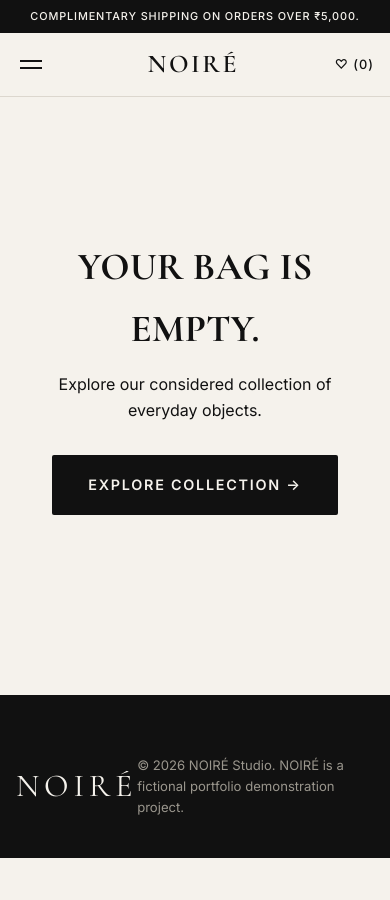
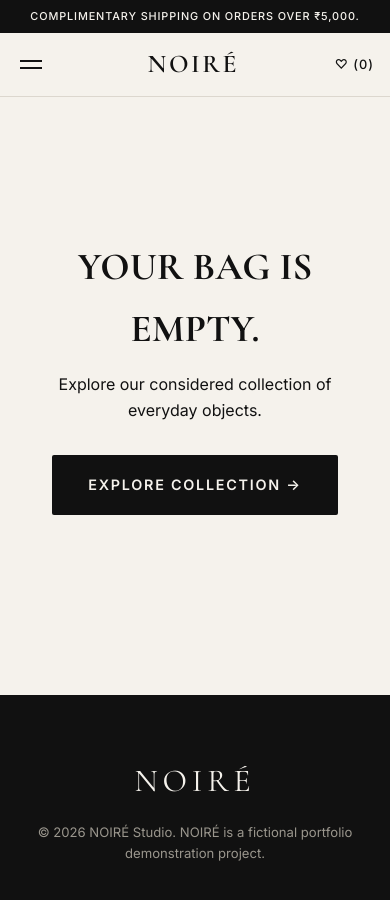
Before and after one commit to AvixLabs-Official/Noire-Store, a website: page cart/cart.html in a window 390 px wide. Before the commit the page ends 858 px from the top, so only its background shows below. Drawn offline with nearby package versions, Linux system fonts and the light colour scheme.

Commit message:
Ensure announcement bar, header, and site footer cover 100% full width across all devices with responsive flex column reflow on mobile

```diff
--- a/cart/cart.html
+++ b/cart/cart.html
@@ -59,8 +59,8 @@
     </div>
   </main>
 
-  <footer style="padding:60px 0 40px; background-color:var(--text-primary); color:var(--bg-primary);">
-    <div class="container" style="display:flex; justify-content:space-between; align-items:center;">
+  <footer class="site-footer">
+    <div class="container footer-container">
       <span style="font-family:var(--font-heading); font-size:2rem; letter-spacing:0.15em;">NOIRÉ</span>
       <div style="font-size:0.82rem; color:var(--text-muted);">
         &copy; 2026 NOIRÉ Studio. NOIRÉ is a fictional portfolio demonstration project.
--- a/css/responsive.css
+++ b/css/responsive.css
@@ -88,6 +88,12 @@
     grid-template-columns: 1fr;
     gap: 12px;
   }
+
+  .footer-container {
+    flex-direction: column;
+    gap: 16px;
+    text-align: center;
+  }
 }
 
 @media (max-width: 600px) {
--- a/css/style.css
+++ b/css/style.css
@@ -33,13 +33,24 @@
   padding: 0;
 }
 
+html, body {
+  width: 100%;
+  max-width: 100vw;
+  margin: 0;
+  padding: 0;
+  overflow-x: hidden;
+}
+
 body {
   background-color: var(--bg-primary);
   color: var(--text-primary);
   font-family: var(--font-body);
   line-height: 1.6;
   -webkit-font-smoothing: antialiased;
-  overflow-x: hidden;
+  display: flex;
+  flex-direction: column;
+  min-height: 100vh;
+  min-height: 100dvh;
 }
 
 a {
@@ -59,13 +70,16 @@ button, input, select, textarea {
 button { cursor: pointer; }
 
 .container {
+  width: 100%;
   max-width: 1360px;
   margin: 0 auto;
   padding: 0 32px;
+  box-sizing: border-box;
 }
 
 /* Announcement Bar */
 .announcement-bar {
+  width: 100%;
   background-color: var(--text-primary);
   color: var(--bg-primary);
   font-size: 0.75rem;
@@ -74,17 +88,37 @@ button { cursor: pointer; }
   text-align: center;
   padding: 10px 16px;
   font-weight: 500;
+  box-sizing: border-box;
 }
 
 /* Editorial Header */
 .site-header {
+  width: 100%;
   height: var(--header-height);
   background-color: var(--bg-primary);
   border-bottom: 1px solid var(--border-color);
   position: sticky;
   top: 0;
+  left: 0;
   z-index: 1000;
   transition: var(--transition);
+  box-sizing: border-box;
+}
+
+/* Site Footer */
+.site-footer {
+  width: 100%;
+  background-color: var(--text-primary);
+  color: var(--bg-primary);
+  padding: 60px 0 40px;
+  margin-top: auto;
+  box-sizing: border-box;
+}
+
+.footer-container {
+  display: flex;
+  justify-content: space-between;
+  align-items: center;
 }
 
 .header-container {
```
Also changed, not shown: checkout/confirmation.html (+2 -2 lines), index.html (+2 -2 lines), orders/orders.html (+2 -2 lines), product/product.html (+2 -2 lines), shop/shop.html (+2 -2 lines).
